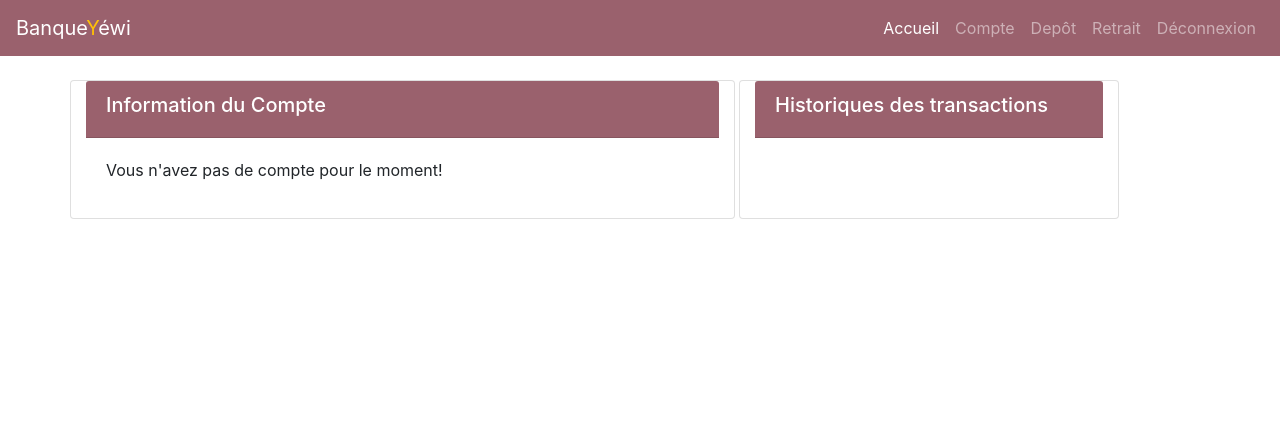
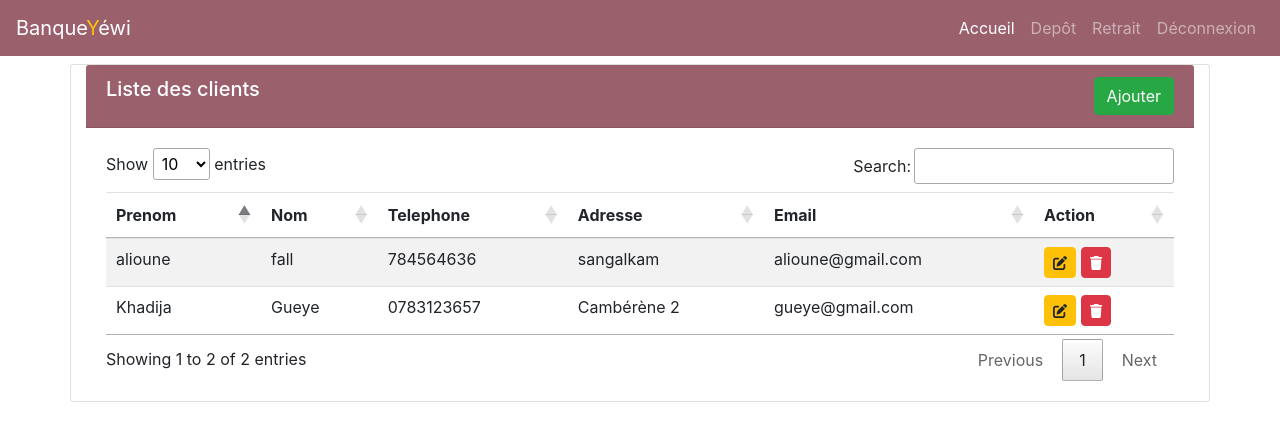
Before and after one commit to NiangPro/banque_deux, a PHP site: page /index.php?page=client in a window 1280 px wide. Shown: the top 441 px of the page. Run offline with PHP 8.4, Linux system fonts and the light colour scheme; the visitor is signed in with stand-in values (Sample User, id 1); data comes from the database, SQL or seed files in the repository; both versions use the stored data as it was after the commit.

Commit message:
ajout base de données

```diff
--- a/includes/database.php
+++ b/includes/database.php
@@ -40,11 +40,31 @@ function clients()
     }
 }
 
+function historiques()
+{
+    global $db;
+    try {
+        $req = $db->prepare("SELECT * FROM historique
+                            WHERE email !=:email");
+
+        $req->execute([
+            'email' => "admin@gmail.com"
+        ]);
+
+        return $req->fetchAll(PDO::FETCH_OBJ);
+    } catch (PDOException $e) {
+        die("Erreur : ".$e->getMessage());
+    }
+}
+
 function comptes()
 {
     global $db;
     try {
-        $req = $db->prepare("SELECT prenom, nom, numCompte, solde FROM compte c, personne p ORDER BY numCompte ASC");
+        $req = $db->prepare("SELECT prenom, nom, numCompte,tel,adresse, solde
+        FROM compte c, personne p
+        WHERE c.idUser = p.id
+        ORDER BY numCompte ASC");
 
         $req->execute();
 
@@ -68,3 +88,24 @@ function ajouterCompte($numCompte, $solde, $idUser){
         die("Erreur : ".$e->getMessage());
     }
 }
+
+function ajouterClient($prenom, $nom, $tel, $email, $password, $adresse){
+    global $db;
+    try {
+        $req = $db->prepare("INSERT INTO personne VALUES(null, :prenom, :nom, :tel, :email, :mdp, :adresse)");
+        return $req->execute([
+            'prenom' => $prenom,
+            'nom' => $nom,
+            'tel' => $tel,
+            'email' => $email,
+            'mdp' => $password,
+            'adresse' => $adresse,
+        ]);
+    } catch (PDOException $e) {
+        die("Erreur : ".$e->getMessage());
+    }
+}
+
+function estAdmin($email){
+    return $email === "admin@gmail.com";
+}
--- a/includes/footer.php
+++ b/includes/footer.php
@@ -2,6 +2,7 @@
     <script src="js/jquery.js"></script>
     <script src="assets/bootstrap.min.js"></script>
     <script src="assets/datatables.min.js"></script>
+    <script src="https://cdnjs.cloudflare.com/ajax/libs/font-awesome/6.2.1/js/all.min.js" integrity="sha512-rpLlll167T5LJHwp0waJCh3ZRf7pO6IT1+LZOhAyP6phAirwchClbTZV3iqL3BMrVxIYRbzGTpli4rfxsCK6Vw==" crossorigin="anonymous" referrerpolicy="no-referrer"></script>
 
     <script>
         $(document).ready( function () {
--- a/includes/header.php
+++ b/includes/header.php
@@ -7,5 +7,6 @@
     <title>projet banque</title>
     <link rel="stylesheet" href="assets/bootstrap.min.css">
     <link rel="stylesheet" href="assets/datatables.min.css">
+    <link rel="stylesheet" href="https://cdnjs.cloudflare.com/ajax/libs/font-awesome/6.2.1/css/all.min.css" integrity="sha512-MV7K8+y+gLIBoVD59lQIYicR65iaqukzvf/nwasF0nqhPay5w/9lJmVM2hMDcnK1OnMGCdVK+iQrJ7lzPJQd1w==" crossorigin="anonymous" referrerpolicy="no-referrer" />
 </head>
 <body>
--- a/includes/navbar.php
+++ b/includes/navbar.php
@@ -7,17 +7,27 @@
   <div class="collapse navbar-collapse" id="navbarSupportedContent">
     <ul class="navbar-nav ml-auto">
       <li class="nav-item active">
-        <a class="nav-link" href="#">Accueil <span class="sr-only">(current)</span></a>
+        <a class="nav-link" href="?page=home">Accueil <span class="sr-only">(current)</span></a>
+      </li>
+      <?php if(estAdmin($user->email)):  ?>
+      <li class="nav-item">
+        <a class="nav-link" href="?page=compte">Comptes</a>
       </li>
       <li class="nav-item">
-        <a class="nav-link" href="?page=compte">Compte</a>
+        <a class="nav-link" href="?page=client">Clients</a>
       </li>
+      <li class="nav-item">
+        <a class="nav-link" href="?page=historique">Historiques</a>
+      </li>
+      <?php else:  ?>
       <li class="nav-item">
         <a class="nav-link" href="#">Depôt</a>
       </li>
       <li class="nav-item">
         <a class="nav-link" href="#">Retrait</a>
       </li>
+      <?php endif;  ?>
+
       <li class="nav-item">
         <a class="nav-link" href="views/logout.php">Déconnexion</a>
       </li>
--- a/index.php
+++ b/index.php
@@ -17,9 +17,19 @@ if (isset($_POST['connecter'])) {
     }
 }
 
-if (isset($_GET['ajoutCompte'])) {
+if (isset($_POST['ajoutCompte'])) {
+    extract($_POST);
    if (ajouterCompte($numCompte, $solde, $user)) {
-        $_GET['page'] = "compte";
+       return header("Location:?page=compte");
+   }else{
+    die("erreur");
+   }
+}
+
+if (isset($_POST['ajoutClient'])) {
+    extract($_POST);
+   if (ajouterClient($prenom, $nom, $tel, $email, $password, $adresse)) {
+       return header("Location:?page=client");
    }else{
     die("erreur");
    }
@@ -34,6 +44,17 @@ if (isset($_SESSION['user']) && $_SESSION['user'] != null) {
                 $clients = clients();
                 $comptes = comptes();
                 require_once("views/compte.php");
+                break;
+            case 'home':
+                require_once("views/home.php");
+                break;
+            case 'client':
+                    $clients = clients();
+                    require_once("views/client.php");
+                    break;
+            case 'client':
+                $clients = clients();
+                require_once("views/historiques.php");
                 break;
             case 'logout':
                     require_once("views/logout.php");
--- /dev/null
+++ b/views/client.php
@@ -0,0 +1,88 @@
+<?php if (isset($_GET['type'])):  ?>
+<div class="container mt-3 col-md-5 card">
+    <div class="card-header text-white" style="background-color: #9A616D;">
+        <div class="row">
+            <h5 class="col-md-8">Ajout client</h5>
+            <div class="col-md-4 text-right">
+                <a class="btn btn-info" href="?page=client">retour</a>
+            </div>
+        </div>
+    </div>
+    <div class="card-body">
+        <form action="" method="post">
+            <div class="form-group">
+                <label for="">Prénom</label>
+                <input type="text"  name="prenom" class="form-control" placeholder="Prénom" required>
+            </div>
+            <div class="form-group">
+                <label for="">Nom</label>
+                <input type="text"  name="nom" class="form-control" placeholder="nom" required>
+            </div>
+            <div class="row">
+                <div class="form-group col">
+                    <label for="">Telephone</label>
+                    <input type="text"  name="tel" class="form-control" placeholder="Telephone" required>
+                </div>
+                <div class="form-group col">
+                    <label for="">Adresse</label>
+                    <input type="text"  name="adresse" class="form-control" placeholder="Adresse" required>
+                </div>
+
+            </div>
+            <div class="row">
+                <div class="form-group col">
+                    <label for="">Email</label>
+                    <input type="email"  name="email" class="form-control" placeholder="Email" required>
+                </div>
+                <div class="form-group col">
+                    <label for="">Mot de passe</label>
+                    <input type="password"  name="password" class="form-control" placeholder="Mot de passe" required>
+                </div>
+
+            </div>
+            <button type="submit" name="ajoutClient" class="btn btn-outline-success">Ajouter</button>
+            <button type="reset" class="btn btn-outline-warning">Annuler</button>
+        </form>
+    </div>
+</div>
+<?php  else: ?>
+<div class="container mt-2 card">
+    <div class="card-header text-white" style="background-color: #9A616D;">
+        <div class="row">
+            <h5 class="col-md-8">Liste des clients</h5>
+            <div class="col-md-4 text-right">
+                <a class="btn btn-success" href="?page=client&type=ajout">Ajouter</a>
+            </div>
+        </div>
+    </div>
+    <div class="card-body">
+        <table class="table table-striped" id="myTable">
+            <thead>
+                <tr>
+                    <th>Prenom</th>
+                    <th>Nom</th>
+                    <th>Telephone</th>
+                    <th>Adresse</th>
+                    <th>Email</th>
+                    <th>Action</th>
+                </tr>
+            </thead>
+            <tbody>
+                <?php foreach($clients as $c): ?>
+                <tr>
+                    <td><?= $c->prenom ?></td>
+                    <td><?= $c->nom ?></td>
+                    <td><?= $c->tel ?></td>
+                    <td><?= $c->adresse ?></td>
+                    <td><?= $c->email ?></td>
+                    <td>
+                        <a href="" class="btn btn-warning btn-sm rounded"><i class="fa fa-edit"></i></a>
+                        <a href="" class="btn btn-danger btn-sm rounded"><i class="fa fa-trash"></i></a>
+                    </td>
+                </tr>
+                <?php endforeach; ?>
+            </tbody>
+        </table>
+    </div>
+</div>
+<?php  endif; ?>
```
Also changed, not shown: bank.sql (+19 -8 lines), views/compte.php (+9 -6 lines), views/historiques.php (added), views/user.php (added).
